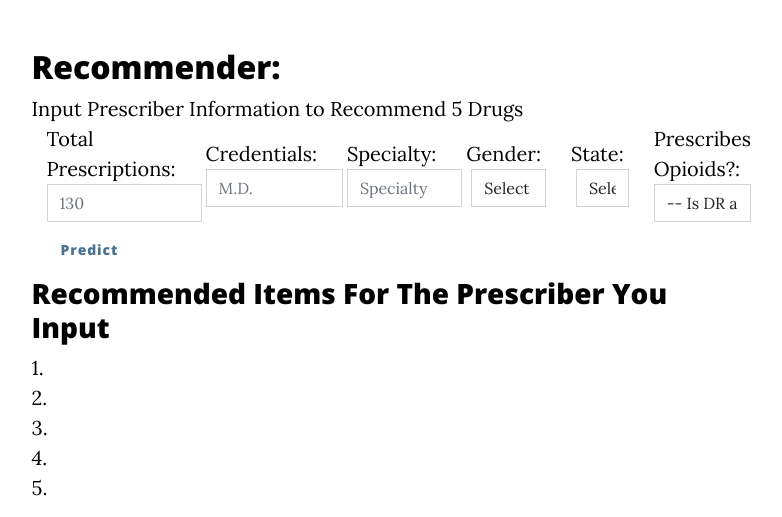
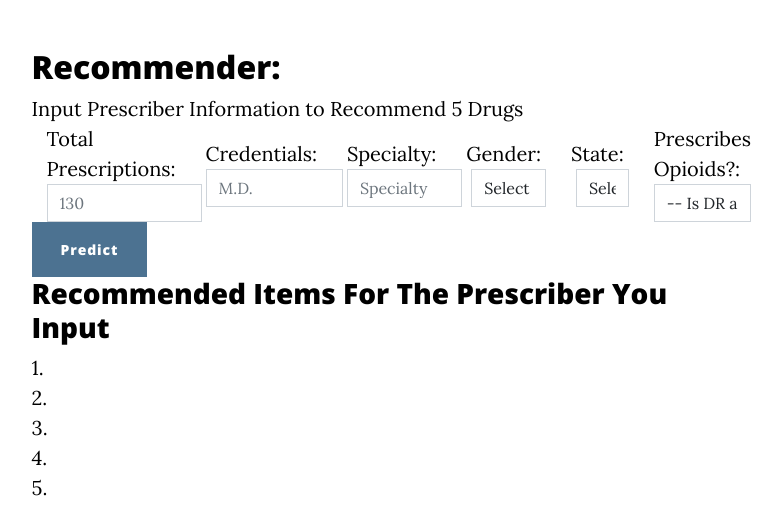
Before and after one commit to kandelin16/INTEX, a Django app: page /recommender/ in a window 1280 px wide. Shown: the part 600-1117 px from the top of the page, without its empty margins (262-1044 px from the left). Run offline with Django 3.2, Linux system fonts and the light colour scheme; data that the repository does not hold is empty; some libraries are stand-ins or nearby versions.

Commit message:
css changes

```diff
--- a/INTEX/static/css/mycss.css
+++ b/INTEX/static/css/mycss.css
@@ -28,6 +28,12 @@ h1 {
   font-size: 16px;
   margin: 4px 2px;
   border-radius: 12px; */
+}
+
+.btncolor2 {
+  color: white;
+  border-color: #4c7291;
+  background-color: #4c7291;
 }
 btncolor:hover {
   background-color: #f7ae9e;
--- a/templates/drug/machineLearning.html
+++ b/templates/drug/machineLearning.html
@@ -67,7 +67,7 @@
               </div>
             </form>
 
-            <button class="btn btn-primary btncolor" onclick="verifyForm();">Predict</button>
+            <button class="btn btn-primary btncolor2" onclick="verifyForm();">Predict</button>
           </div>
           {% if complete == "True" %}
             <div>
--- a/templates/drug/prescriberSearch.html
+++ b/templates/drug/prescriberSearch.html
@@ -10,7 +10,6 @@
       <div class="col-md-10 col-lg-8 col-xl-7">
         <div class="page-heading">
           <h1>Search for a Prescriber</h1>
-          <span class="subheading"></span>
         </div>
       </div>
     </div>
```
Also changed, not shown: templates/drug/drugSearch.html (+9 -3 lines).
